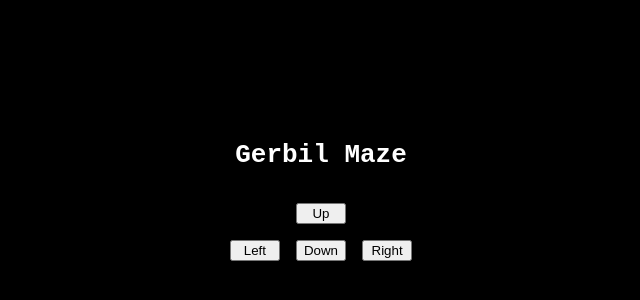
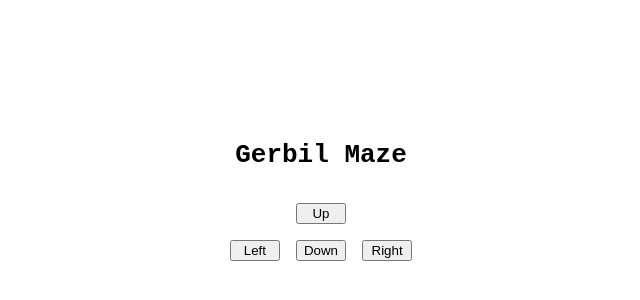
Before and after one commit to tekelsey/maze, a plain HTML site: page index.html in a window 1280 px wide. Shown: the part 208-508 px from the top of the page, without its empty margins (319-959 px from the left). Drawn offline with Linux system fonts and the light colour scheme.

Commit message:
Update styles.css

```diff
--- a/styles.css
+++ b/styles.css
@@ -5,8 +5,8 @@ body {
   align-items: center;
   height: 100vh;
   margin: 0;
-  background-color: black;
-  color: white;
+  background-color: white; /* Change the background color to white */
+  color: black;
 }
 
 #gameContainer {
@@ -24,7 +24,7 @@ body {
   height: 1rem;
   text-align: center;
   vertical-align: middle;
-  color: white; /* Add this line to set the text color to white */
+  color: black; /* Change the text color to black */
 }
 
 #controls {
```
